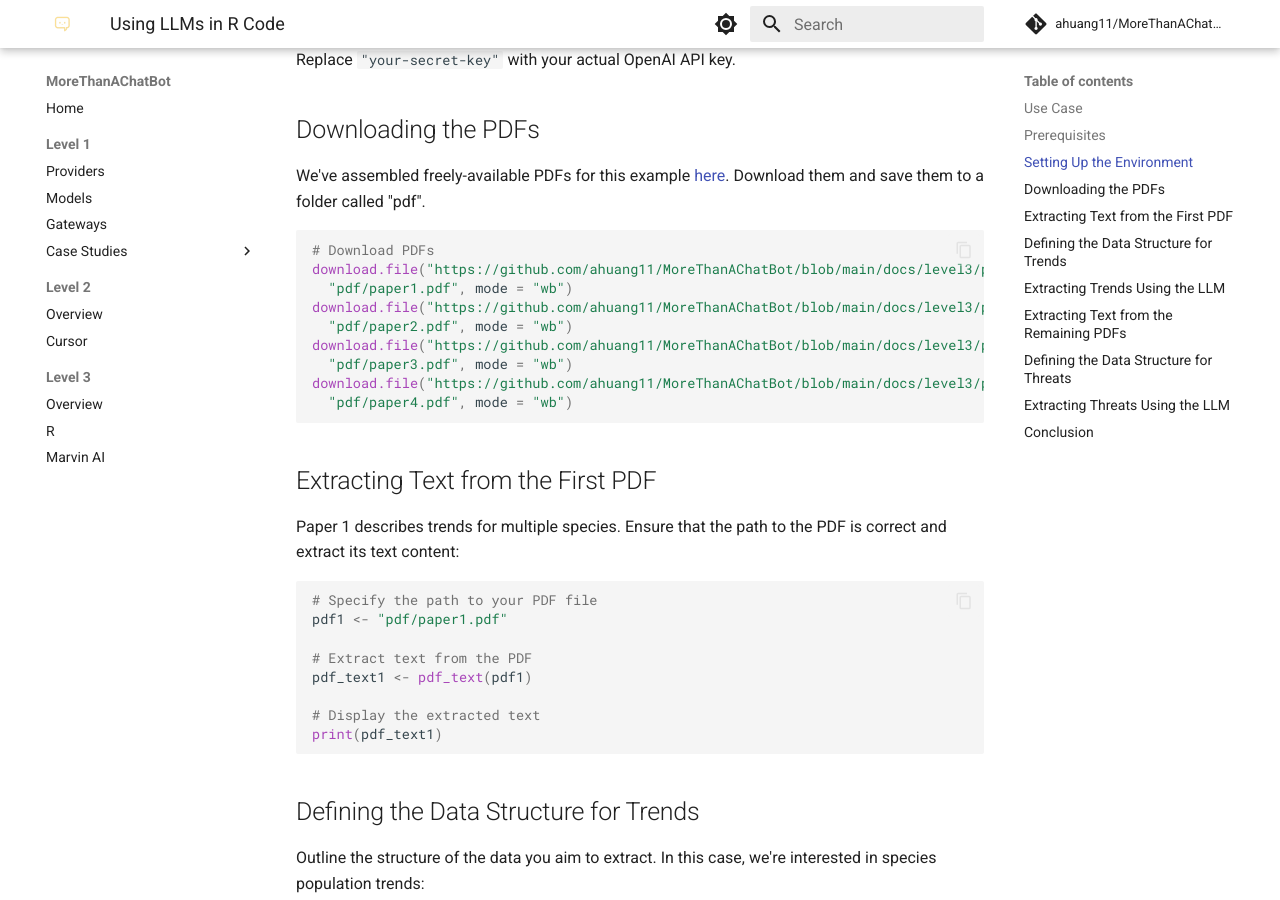
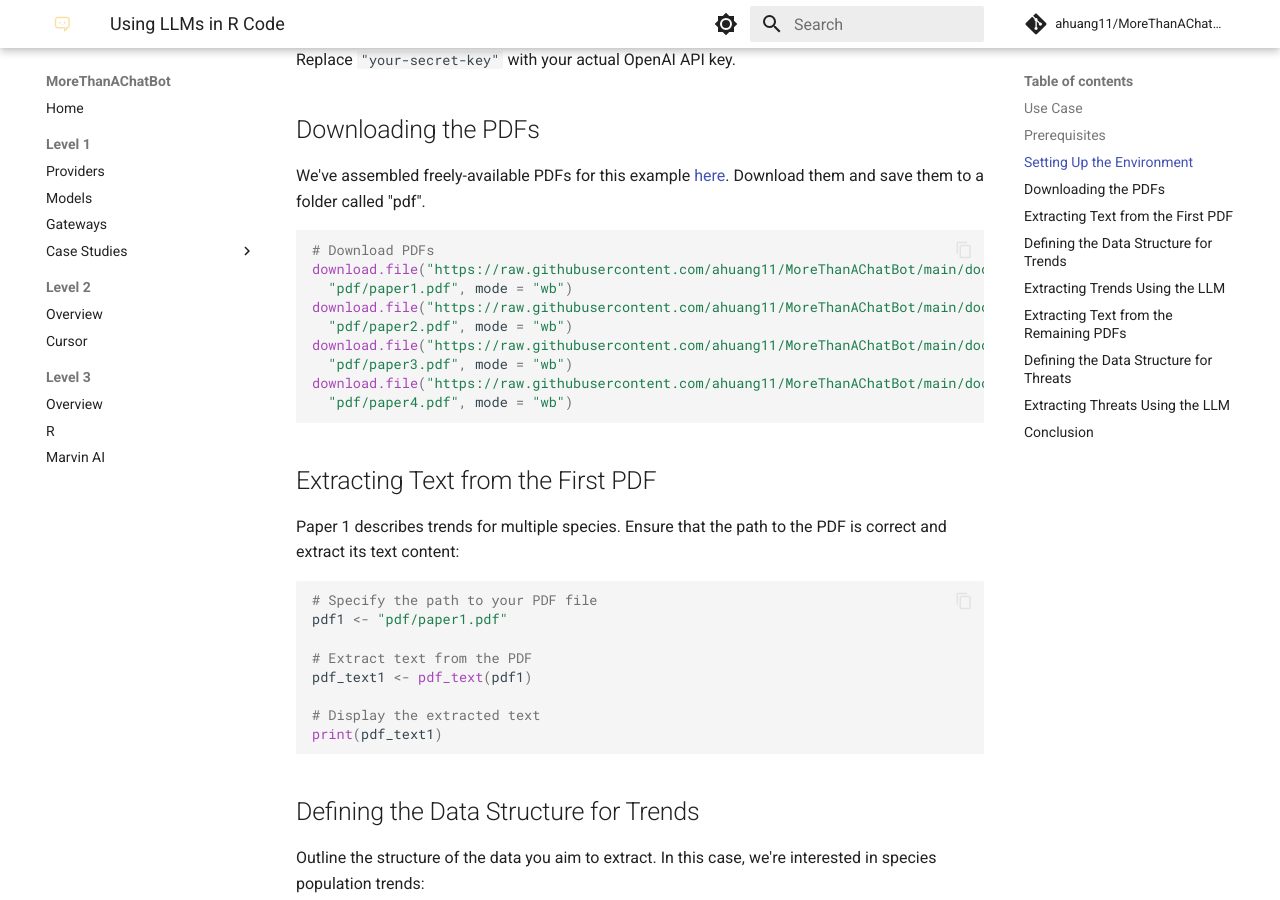
Before and after one commit to ahuang11/MoreThanAChatBot, an MkDocs documentation site: the page built from docs/level3/R_example.md, in a window 1280 px wide and 900 px high, scrolled down 1046 px. Built offline with MkDocs 1.6.1 and Material for MkDocs 9.7.7, drawn with Linux system fonts in a browser that asks for light colours; comment, search, counter and statistics services are not loaded; some of the changed lines change nothing that is shown.

Commit message:
Update R_example.md

````diff
--- a/docs/level3/R_example.md
+++ b/docs/level3/R_example.md
@@ -41,13 +41,13 @@
 We've assembled freely-available PDFs for this example [here](https://github.com/ahuang11/MoreThanAChatBot/tree/main/docs/level3/pdf). Download them and save them to a folder called "pdf".
 ```r
 # Download PDFs
-download.file("https://github.com/ahuang11/MoreThanAChatBot/blob/main/docs/level3/pdf/paper1.pdf",
+download.file("https://raw.githubusercontent.com/ahuang11/MoreThanAChatBot/main/docs/level3/pdf/paper1.pdf",
   "pdf/paper1.pdf", mode = "wb")
-download.file("https://github.com/ahuang11/MoreThanAChatBot/blob/main/docs/level3/pdf/paper2.pdf",
+download.file("https://raw.githubusercontent.com/ahuang11/MoreThanAChatBot/main/docs/level3/pdf/paper2.pdf",
   "pdf/paper2.pdf", mode = "wb")
-download.file("https://github.com/ahuang11/MoreThanAChatBot/blob/main/docs/level3/pdf/paper3.pdf",
+download.file("https://raw.githubusercontent.com/ahuang11/MoreThanAChatBot/main/docs/level3/pdf/paper3.pdf",
   "pdf/paper3.pdf", mode = "wb")
-download.file("https://github.com/ahuang11/MoreThanAChatBot/blob/main/docs/level3/pdf/paper4.pdf",
+download.file("https://raw.githubusercontent.com/ahuang11/MoreThanAChatBot/main/docs/level3/pdf/paper4.pdf",
   "pdf/paper4.pdf", mode = "wb")
 
 ```
````
